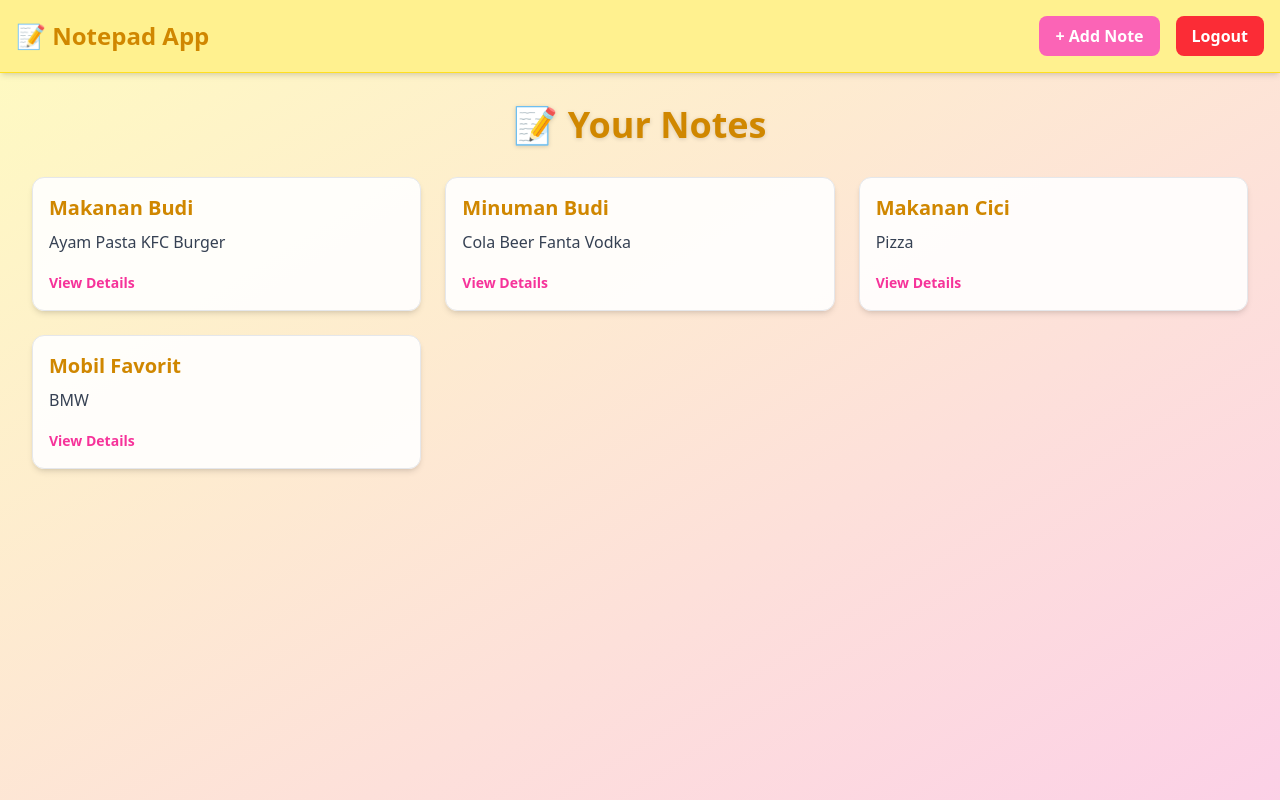
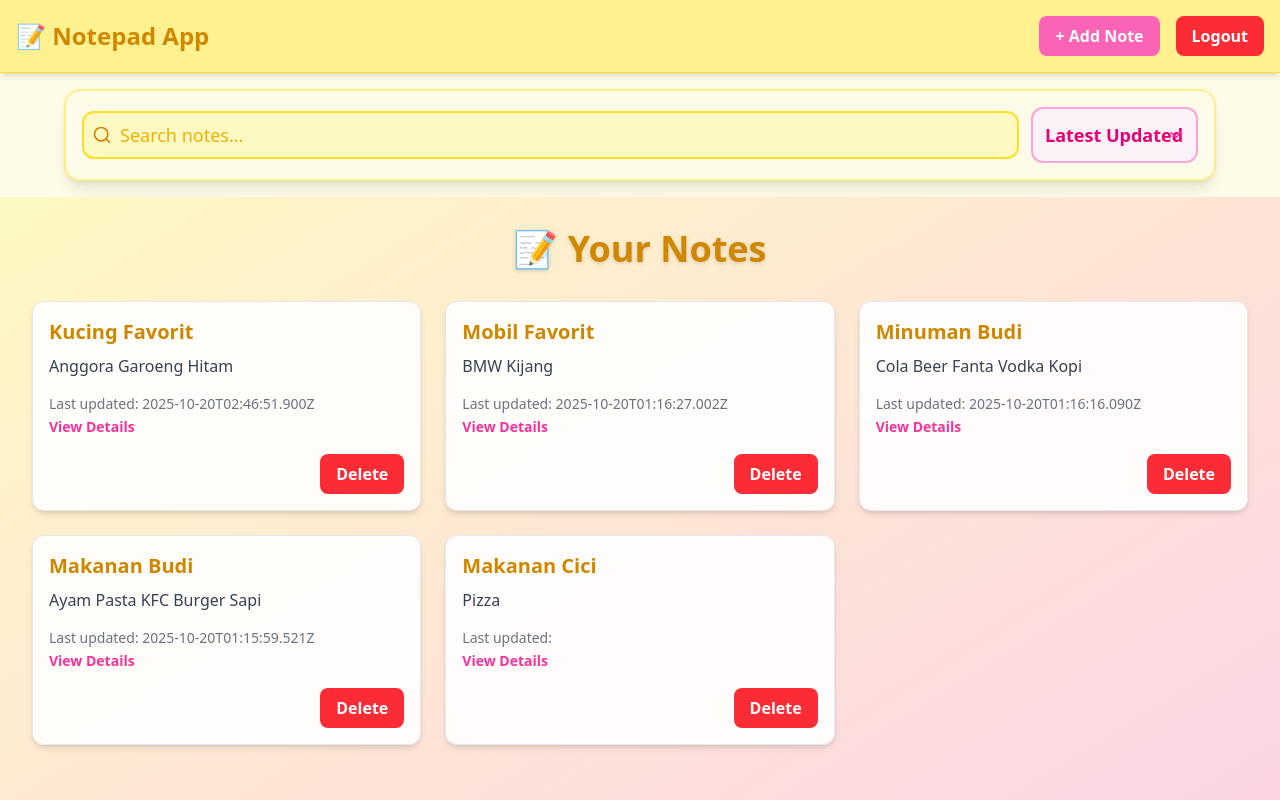
Before and after one commit to workingwithmichaelgs/simple-notepad-nextjs-1, a Next.js app: page /notes in a window 1280 px wide. Shown: the top 800 px of the page. Built offline with nearby package versions, Linux system fonts and the light colour scheme; no server answers; sample sign-in values are in the browser's storage.

Commit message:
delete ,sort and filter logic

```diff
--- a/src/app/api/notes/[id]/route.js
+++ b/src/app/api/notes/[id]/route.js
@@ -3,10 +3,10 @@ import { promises as fs } from 'fs';
 import path from 'path';
 import { handleError } from '@/lib/errorHandler';
 import { verifyToken } from '@/lib/jwt';
+const notesFile = path.join(process.cwd(), 'src/data/notes.json');
 export async function PUT(req, { params }) {
     // console.log("masuk put note", params.id);
   try {
-    const notesFile = path.join(process.cwd(), 'src/data/notes.json');
     const authHeader = req.headers.get('Authorization');
     if (!authHeader) {
       return handleError(new Error('Missing token'), 401);
@@ -28,7 +28,7 @@ export async function PUT(req, { params }) {
       return handleError(new Error('Note not found'), 404);
     }
 
-    notes[noteIndex] = { ...notes[noteIndex], title, content };
+    notes[noteIndex] = { ...notes[noteIndex], title, content, updatedAt: new Date().toISOString() };
     await fs.writeFile(notesFile, JSON.stringify(notes, null, 2));
 
     return new Response(JSON.stringify({ message: 'Note updated successfully' }), { status: 200 });
@@ -37,3 +37,35 @@ export async function PUT(req, { params }) {
     return handleError(err);
   }
 }
+
+export async function DELETE(req, { params }) {
+
+    // console.log("masuk delete note", params.id);
+  try {
+      const authHeader = req.headers.get('Authorization');
+    //   console.log("authHeader:", authHeader)
+    if (!authHeader) return handleError(new Error('Missing token'), 401);
+
+    const token = authHeader.split(' ')[1];
+      const user = verifyToken(token);
+
+
+    // read notes asynchronously
+      const notesData = await fs.readFile(notesFile, 'utf-8');
+    const notes = JSON.parse(notesData);
+
+    //   console.log("notes before deletion:", notes);
+    const noteIndex = notes.findIndex((n) => n.id === params.id && n.userId === user.id);
+
+    if (noteIndex === -1) return handleError(new Error('Note not found'), 404);
+
+    notes.splice(noteIndex, 1);
+
+    await fs.writeFile(notesFile, JSON.stringify(notes, null, 2));
+
+    return new Response(JSON.stringify({ message: 'Note deleted' }), { status: 200 });
+  } catch (err) {
+    console.error(err);
+    return handleError(err);
+  }
+}
--- a/src/app/api/notes/route.js
+++ b/src/app/api/notes/route.js
@@ -7,7 +7,7 @@ import { v4 as uuidv4 } from 'uuid';
 const notesFile = path.join(process.cwd(), 'src/data/notes.json');
 
 export async function GET(req) {
-    console.log("masuk get notes");
+    // console.log("masuk get notes");
   try {
     const authHeader = req.headers.get('Authorization');
     if (!authHeader)  {
@@ -52,7 +52,8 @@ export async function POST(req) {
       id: uuidv4(),
       title,
       content,
-      userId: user.id
+      userId: user.id,
+      updatedAt: new Date().toISOString()
     };
 
     notes.push(newNote);
--- a/src/app/notes/page.js
+++ b/src/app/notes/page.js
@@ -4,11 +4,14 @@ import { useRouter } from 'next/navigation';
 import NoteCard from '@/components/NoteCard';
 import notesData from '@/data/notes.json';
 import Navbar from '@/components/Navbar';
+import NotesFilter from '@/components/NotesFilter';
 
 export default function NotesPage() {
 const router = useRouter();
- const [loading, setLoading] = useState(true);
-  const [notes, setNotes] = useState(notesData);
+const [loading, setLoading] = useState(true);
+const [notes, setNotes] = useState(notesData);
+const [search, setSearch] = useState('');
+const [sort, setSort] = useState('latest');
 
 
 useEffect(() => {
@@ -40,30 +43,80 @@ useEffect(() => {
     fetchNotes();
   }, [router]);
 
+ // filter
+  let filteredNotes = notes.filter(note =>
+    note.title.toLowerCase().includes(search.toLowerCase())
+  );
+
+  // sort
+  filteredNotes.sort((a, b) => {
+    if (sort === 'latest') return new Date(b.updatedAt) - new Date(a.updatedAt);
+    if (sort === 'az') return a.title.localeCompare(b.title);
+    if (sort === 'za') return b.title.localeCompare(a.title);
+    return 0;
+  });
+
+
+    const handleDelete = async (id) => {
+      if (!confirm('Are you sure you want to delete this note?')) return;
+
+    try {
+        const token = localStorage.getItem('token');
+        if (!token) return router.push('/login');
+      const res = await fetch(`/api/notes/${id}`, {
+        method: 'DELETE',
+        headers: { Authorization: `Bearer ${token}` },
+      });
+
+      const data = await res.json();
+      if (!res.ok) {
+        alert(data.message || 'Failed to delete note');
+      } else {
+        //   console.log("Note deleted:", id);
+          setNotes((prev) => prev.filter((note) => note.id !== id));
+          alert(data.message)
+      }
+    } catch (err) {
+      alert('Network error');
+    }
+    };
 
 
 
-  const handleDelete = (id) => {
-    const filtered = notes.filter((note) => note.id !== id);
-    setNotes(filtered);
-    // Later: update notes.json via API
-  };
-
-
-  return (
-    <>
-     <Navbar showAddNote={true}  />
-     {loading ? <p className="text-center mt-10">Loading notes...</p>  :  <main className="min-h-screen p-8 bg-gradient-to-br from-yellow-100 to-pink-200">
+let content;
+if (loading) {
+    content = <p className="text-center mt-10">Loading notes...</p>;
+  } else if (!loading) {
+    content = <main className="min-h-screen p-8 bg-gradient-to-br from-yellow-100 to-pink-200">
       <h1 className="text-4xl font-extrabold text-center mb-8 text-yellow-600 drop-shadow-sm">
         📝 Your Notes
       </h1>
 
       <div className="grid grid-cols-1 sm:grid-cols-2 lg:grid-cols-3 gap-6">
-        {notes.map((note) => (
+        {filteredNotes.map((note) => (
           <NoteCard key={note.id} note={note} onDelete={handleDelete} />
         ))}
       </div>
-    </main> }
+    </main>;
+  } else if (!filteredNotes.length) {
+    content = <p className="text-center mt-10">No notes found</p>;
+  }
+
+  return (
+    <>
+    <Navbar showAddNote={true} />
+
+    <div className="justify-content space-evenly">
+    {/* Filter Component */}
+      <NotesFilter
+        search={search}
+        setSearch={setSearch}
+        sort={sort}
+        setSort={setSort}
+              />
+    {content}
+    </div>
+
     </>
 
   );
--- a/src/components/Button.js
+++ b/src/components/Button.js
@@ -5,7 +5,7 @@ export default function Button({ children, onClick, className }) {
   return (
     <button
       onClick={onClick}
-      className={`px-4 py-2 rounded-lg font-semibold transition ${className}`}
+      className={`px-4 py-2 rounded-lg font-semibold transition  ${className}`}
     >
       {children}
     </button>
--- a/src/components/NoteCard.js
+++ b/src/components/NoteCard.js
@@ -4,11 +4,13 @@ import Link from 'next/link';
 import Button from './Button';
 
 export default function NoteCard({ note, onDelete }) {
+    // console.log('Rendering NoteCard for note:', note);
   return (
     <div className="p-4 bg-white/90 rounded-xl shadow-md border border-gray-200 hover:shadow-lg transition flex flex-col justify-between">
       <div>
         <h2 className="text-xl font-bold mb-2 text-yellow-600">{note.title}</h2>
         <p className="text-gray-700 mb-4 line-clamp-2">{note.content}</p>
+         <p className="text-sm text-gray-500">Last updated: {note.updatedAt}</p>
         <Link
           href={`/notes/${note.id}`}
           className="text-sm text-pink-500 hover:underline font-semibold"
@@ -17,14 +19,14 @@ export default function NoteCard({ note, onDelete }) {
         </Link>
       </div>
 
-      {/* <div className="mt-4 flex justify-end">
+      <div className="mt-4 flex justify-end">
         <Button
           onClick={() => onDelete(note.id)}
-          className="bg-red-500 text-white hover:bg-red-600"
+          className="bg-red-500 text-white hover:bg-red-600 "
         >
           Delete
         </Button>
-      </div> */}
+      </div>
     </div>
   );
 }
--- /dev/null
+++ b/src/components/NotesFilter.js
@@ -0,0 +1,35 @@
+'use client';
+import { Search, ChevronDown } from 'lucide-react';
+
+export default function NotesFilter({ search, setSearch, sort, setSort }) {
+  return (
+    <div className="flex flex-col md:flex-row gap-3 max-w-6xl mx-auto mt-4 mb-4 items-center p-4 bg-yellow-50 rounded-2xl shadow-lg border-2 border-yellow-200">
+
+      {/* Search Bar */}
+      <div className="flex items-center flex-1 bg-yellow-100 border-2 border-yellow-300 rounded-xl p-2 focus-within:ring-2 focus-within:ring-pink-400 transition-all hover:scale-105">
+        <Search className="text-yellow-600 mr-2" size={20} />
+        <input
+          type="text"
+          placeholder="Search notes..."
+          value={search}
+          onChange={e => setSearch(e.target.value)}
+          className="flex-1 bg-transparent outline-none placeholder-yellow-500 text-yellow-700 font-medium text-lg"
+        />
+      </div>
+
+      {/* Sort Dropdown */}
+      <div className="relative">
+        <select
+          value={sort}
+          onChange={e => setSort(e.target.value)}
+          className="appearance-none p-3 rounded-xl border-2 border-pink-300 bg-pink-50 text-pink-600 font-semibold text-lg cursor-pointer focus:outline-none focus:ring-2 focus:ring-pink-400 transition-all hover:scale-105"
+        >
+          <option value="latest">Latest Updated</option>
+          <option value="az">Title A-Z</option>
+          <option value="za">Title Z-A</option>
+        </select>
+        <ChevronDown className="absolute right-3 top-1/2 -translate-y-1/2 pointer-events-none text-pink-500" size={20} />
+      </div>
+    </div>
+  );
+}
--- a/src/data/notes.json
+++ b/src/data/notes.json
@@ -2,14 +2,16 @@
   {
     "id": "21f52897-723f-477b-bbcb-ae4c14620af9",
     "title": "Makanan Budi",
-    "content": "Ayam \nPasta\nKFC\nBurger",
-    "userId": "4c91a6e2-04d9-4ed5-8f51-2210084b2728"
+    "content": "Ayam \nPasta\nKFC\nBurger\nSapi",
+    "userId": "4c91a6e2-04d9-4ed5-8f51-2210084b2728",
+    "updatedAt": "2025-10-20T01:15:59.521Z"
   },
   {
     "id": "b1e97ef8-01bc-4f39-b360-0a124999f304",
     "title": "Minuman Budi",
-    "content": "Cola\nBeer\nFanta\nVodka",
-    "userId": "4c91a6e2-04d9-4ed5-8f51-2210084b2728"
+    "content": "Cola\nBeer\nFanta\nVodka\nKopi",
+    "userId": "4c91a6e2-04d9-4ed5-8f51-2210084b2728",
+    "updatedAt": "2025-10-20T01:16:16.090Z"
   },
   {
     "id": "7976d815-1f94-4074-b9f3-1a66623a3f07",
@@ -20,7 +22,15 @@
   {
     "id": "58000ed0-e685-4344-ba8a-9787fa907105",
     "title": "Mobil Favorit",
-    "content": "BMW",
-    "userId": "4c91a6e2-04d9-4ed5-8f51-2210084b2728"
+    "content": "BMW\nKijang",
+    "userId": "4c91a6e2-04d9-4ed5-8f51-2210084b2728",
+    "updatedAt": "2025-10-20T01:16:27.002Z"
+  },
+  {
+    "id": "46f2b002-b3cd-4746-b79a-b0497e71a131",
+    "title": "Kucing Favorit",
+    "content": "Anggora\nGaroeng\nHitam",
+    "userId": "4c91a6e2-04d9-4ed5-8f51-2210084b2728",
+    "updatedAt": "2025-10-20T02:46:51.900Z"
   }
 ]
```
